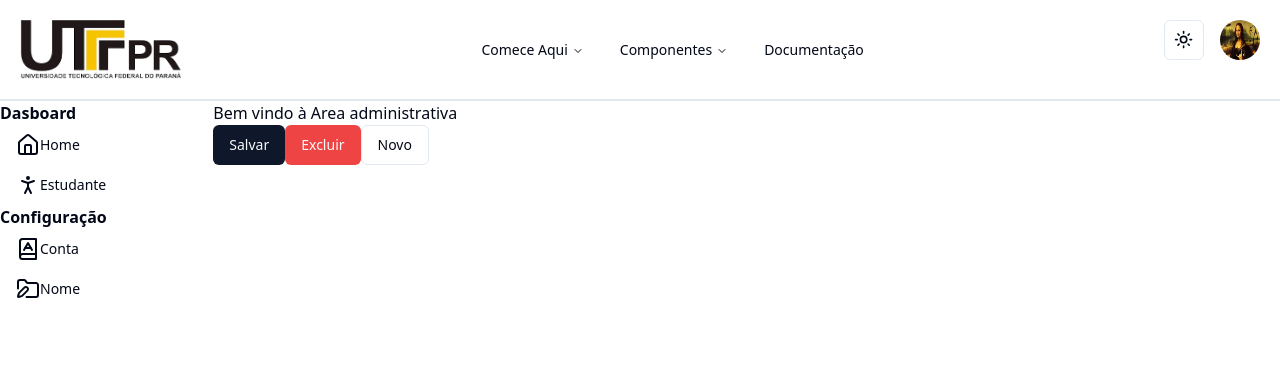
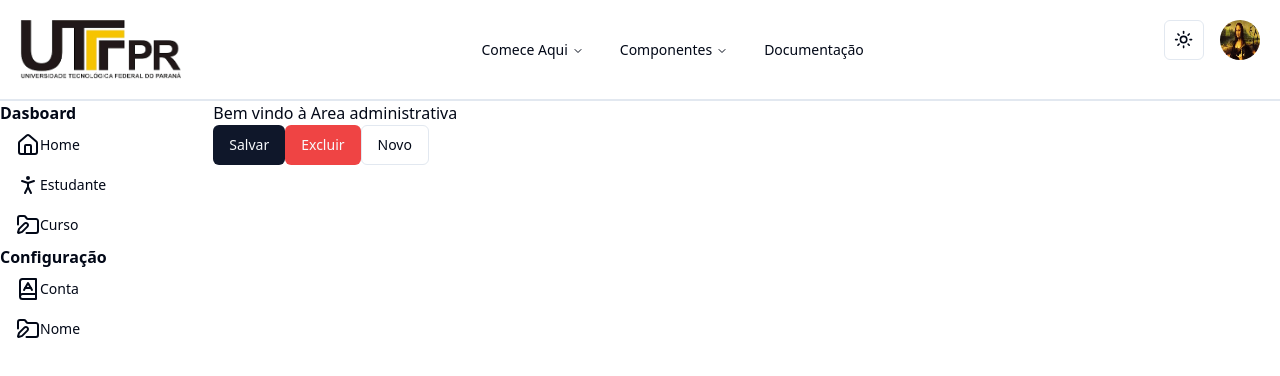
Before and after one commit to NJF289/school20241, a Next.js app: page /admin in a window 1280 px wide. Shown: the top 376 px of the page. Built offline with nearby package versions, Linux system fonts and the light colour scheme.

Commit message:
Fix:Mobile

```diff
--- a/app/admin/components/Aside.tsx
+++ b/app/admin/components/Aside.tsx
@@ -15,12 +15,18 @@ export default function Aside({className}:any) {
                         Home
                     </Button>
                 </a>
-                <a href="/admin">
+                <a href="/admin/student">
                     <Button variant="ghost">
                         <PersonStanding/>
                         Estudante
                     </Button>
                 </a>
+                <a href="/admin/courses">
+                    <Button variant="ghost">
+                        <FolderPen/>
+                       Curso
+                    </Button>
+                    </a>
                 <h2 className="font-bold">Configuração</h2>
                 <a href="/admin">
                     <Button variant="ghost">
--- /dev/null
+++ b/app/admin/courses/page.tsx
@@ -0,0 +1,7 @@
+export default function Courses(){
+    return(
+        <h1 className=" text-center">
+            Bem vindo à Area do Curso
+        </h1>
+    )
+}
```
